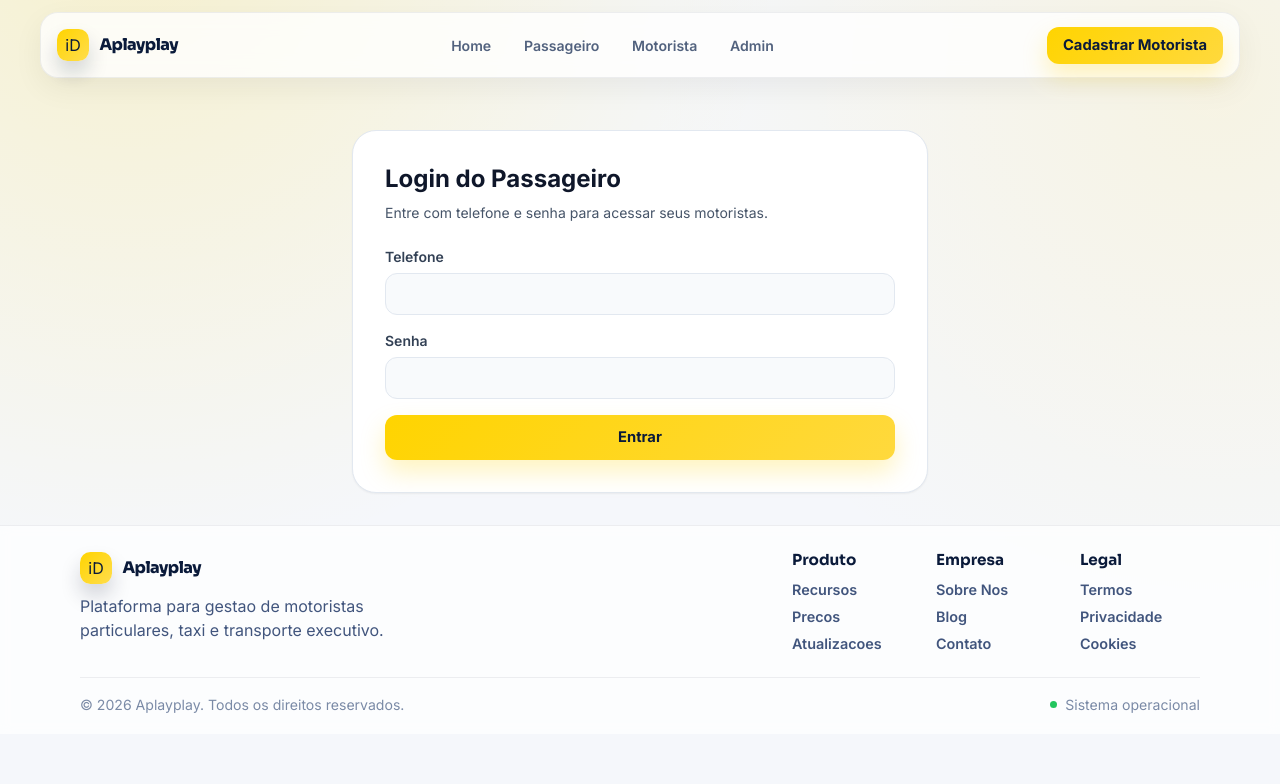
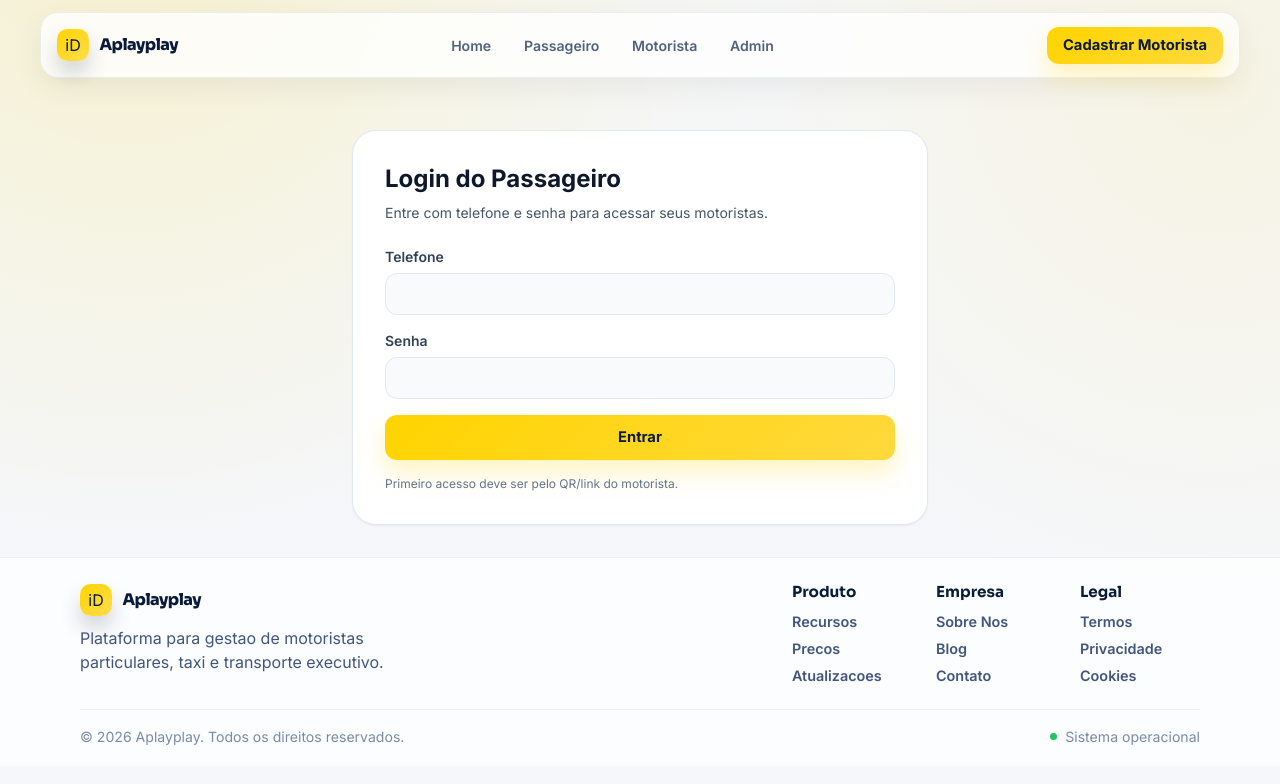
Before and after one commit to NETOLUIZ/Aplayplay, a React (Vite) app in the folder frontend/: page /login in a window 1280 px wide. Shown: the top 784 px of the page. Built offline with nearby package versions, Linux system fonts and the light colour scheme; no server answers.

Commit message:
fix: show passenger register action on qr login flow

```diff
--- a/frontend/src/pages/PassengerLoginPage.jsx
+++ b/frontend/src/pages/PassengerLoginPage.jsx
@@ -1,5 +1,5 @@
 import { useState } from 'react'
-import { useNavigate, useSearchParams } from 'react-router-dom'
+import { Link, useNavigate, useSearchParams } from 'react-router-dom'
 import { addPassengerDriver, authLoginPassenger } from '../services/api'
 
 const PASSENGER_STORAGE_KEY = 'Aplayplay_passenger_account'
@@ -73,6 +73,16 @@ function PassengerLoginPage() {
             <button className="btn btn--primary btn--block" type="submit" disabled={loading}>
               {loading ? 'Entrando...' : 'Entrar'}
             </button>
+
+            {motoristaId ? (
+              <Link className="btn btn--ghost btn--block" to={`/register?motoristaId=${encodeURIComponent(motoristaId)}`}>
+                Primeiro acesso? Cadastrar passageiro
+              </Link>
+            ) : (
+              <p className="text-xs text-slate-500">
+                Primeiro acesso deve ser pelo QR/link do motorista.
+              </p>
+            )}
           </form>
         </div>
       </div>
```
